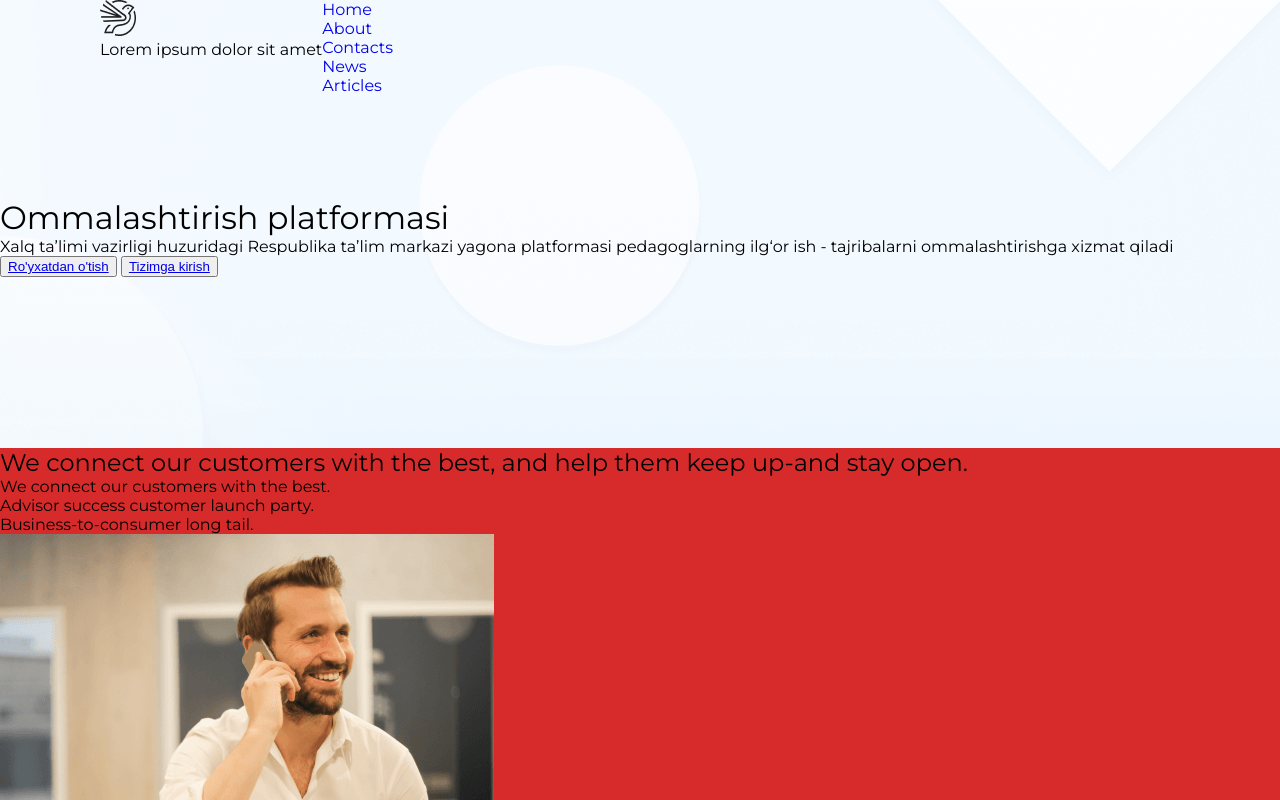
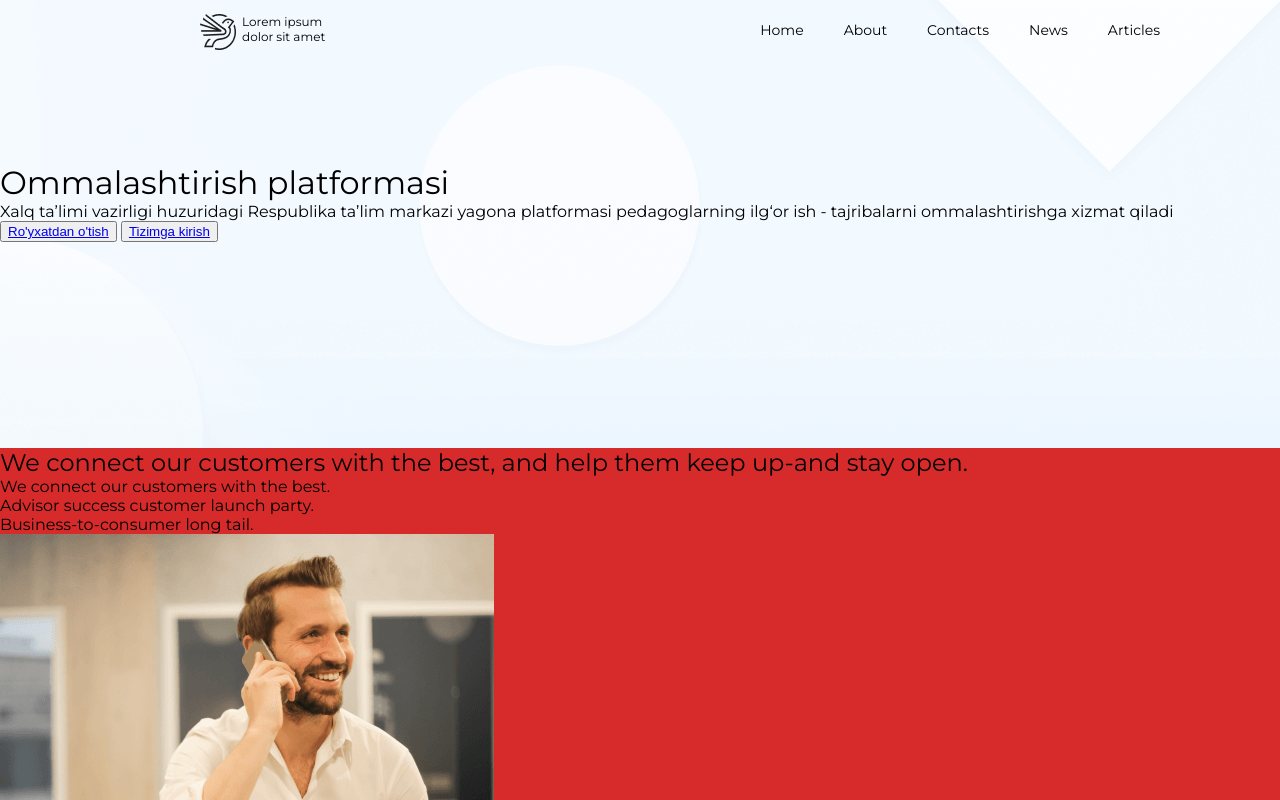
Before and after one commit to MaksKaled/LandingPage3, a plain HTML site: page index.html in a window 1280 px wide. Shown: the top 800 px of the page. Drawn offline with Linux system fonts and the light colour scheme.

Commit message:
navbar fixing

```diff
--- a/index.css
+++ b/index.css
@@ -18,7 +18,7 @@ html {
   }
 
   img {
-    max-width: 100%;
+    max-width: 1440px;
     height: auto;
   }
 body{
@@ -29,20 +29,21 @@ body{
   width: 100%;
   height: 448px;
   background-image: url('optimizedPics/home-bg.png');
-
+  margin: 0 auto;
+  align-items: center;
 
 }
 
 .logoMenu{
 
+
     padding-left: 100px;
     padding-right: 100px;
     padding-bottom: 103px ;
     display: flex;
+    justify-content: space-between;
 
-}
-.logo{
-    padding-top: 14px;
+
 
 }
 .firstPart{
@@ -52,4 +53,28 @@ body{
 
 .header-nav-link{
   text-decoration: none;
+  color: black;
+
+
 }
+
+.header-logo{
+  display: flex;
+  gap: 6px;
+  width: 140px;
+  height: 36px;
+  font-size: 12px;
+  margin-top: 14px;
+  margin-left: 100px;
+}
+.header-navigation{
+  display: flex;
+
+  font-size: 14px;
+
+}
+.header-navigation li{
+  padding: 21px 20px;
+
+
+}
--- a/index.html
+++ b/index.html
@@ -21,19 +21,19 @@
           <div class="name">Lorem ipsum dolor sit amet</div>
         </div>
         <ul class="header-navigation">
-          <li class="header-nav-item">
+          <li>
             <a class="header-nav-link" href="/">Home</a>
           </li>
-          <li class="header-nav-item">
+          <li>
             <a class="header-nav-link" href="/">About</a>
           </li>
-          <li class="header-nav-item">
+          <li>
             <a class="header-nav-link" href="/">Contacts</a>
           </li>
-          <li class="header-nav-item">
+          <li>
             <a class="header-nav-link" href="/">News</a>
           </li>
-          <li class="header-nav-item">
+          <li>
             <a class="header-nav-link" href="/">Articles</a>
           </li>
         </ul>
```
